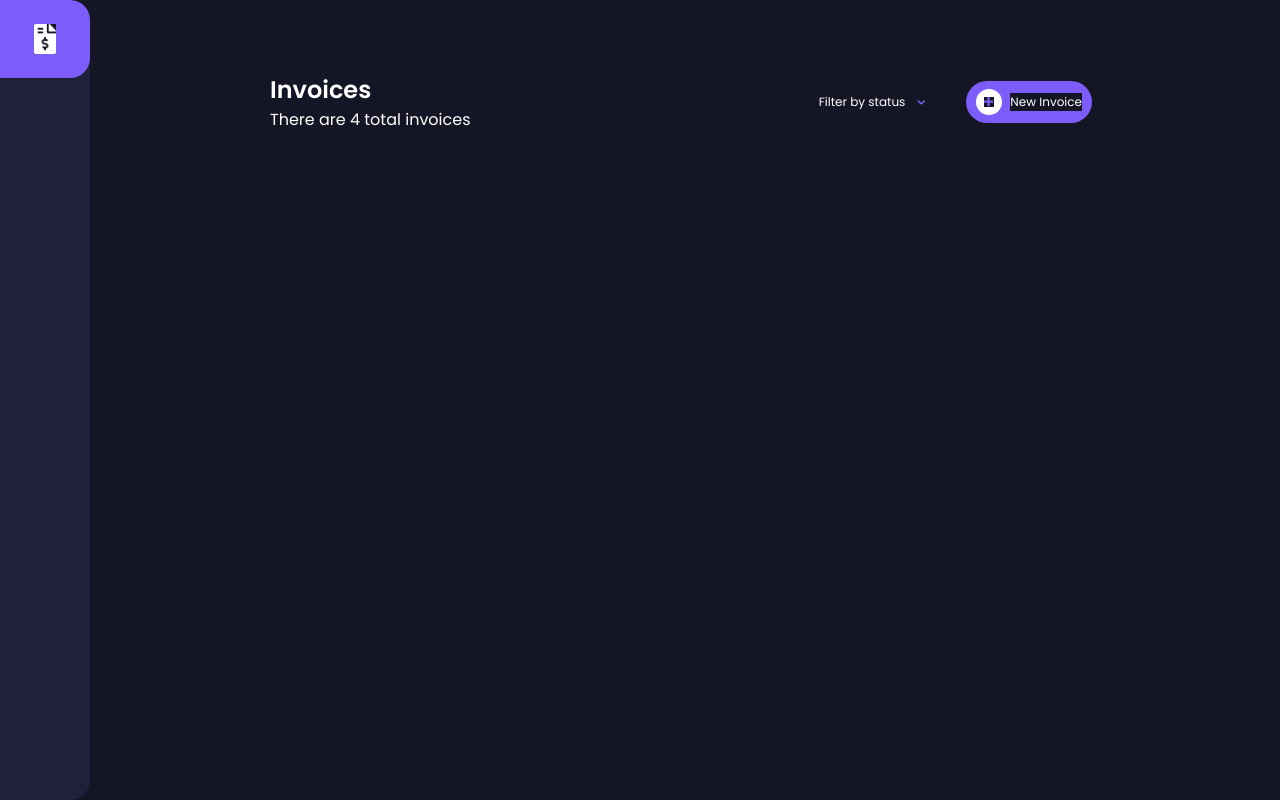
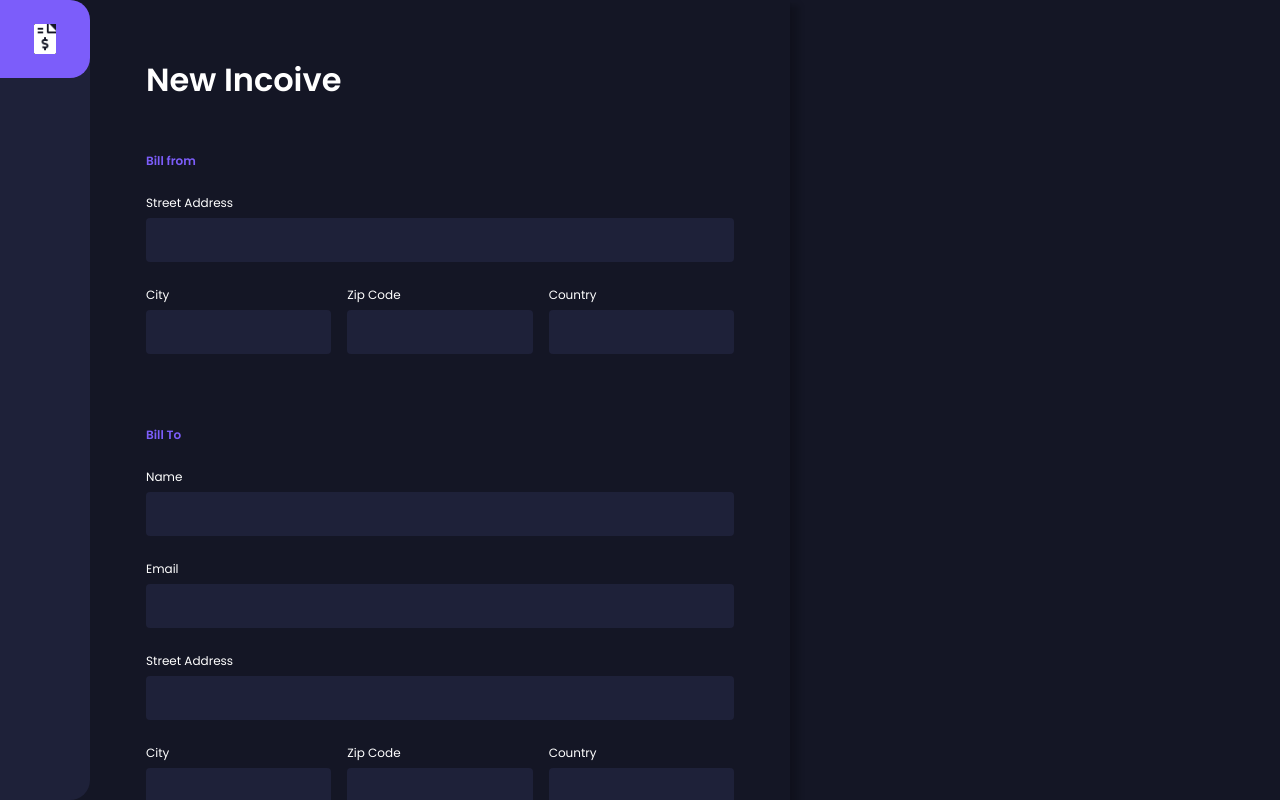
Before and after one commit to bohdanmoroziuk/invoice-app, a Vue app: page / in a window 1280 px wide. Both pictures are taken after a click on the element "New Invoice". Built offline with nearby package versions, Linux system fonts and the light colour scheme.

Commit message:
feat: add invoice modal

```diff
--- a/src/App.vue
+++ b/src/App.vue
@@ -4,12 +4,16 @@
     <navigation />
     <div class="content flex flex-column">
       <router-view />
+      <invoice-modal v-if="modal" />
     </div>
   </div>
 </template>
 
 <script>
+import { mapState } from 'vuex';
+
 import Navigation from '@/components/Navigation.vue';
+import InvoiceModal from '@/components/InvoiceModal.vue';
 import MobileMessage from '@/components/MobileMessage.vue';
 
 export default {
@@ -18,6 +22,9 @@ export default {
     return {
       mobile: false,
     };
+  },
+  computed: {
+    ...mapState('invoices', ['modal']),
   },
   methods: {
     checkScreen() {
@@ -34,6 +41,7 @@ export default {
   },
   components: {
     Navigation,
+    InvoiceModal,
     MobileMessage,
   },
 };
--- /dev/null
+++ b/src/components/InvoiceModal.vue
@@ -0,0 +1,374 @@
+<template>
+  <div
+    class="invoice-wrap flex flex-column"
+    ref="invoiceWrap"
+    @click="check"
+  >
+    <form
+      class="invoice-content"
+      @submit.prevent="submit"
+    >
+      <h1>New Incoive</h1>
+
+      <!-- Bill From -->
+
+      <div class="bill-from flex flex-column">
+        <h4>Bill from</h4>
+
+        <div class="input flex flex-column">
+          <label for="billerStreetAddress">Street Address</label>
+          <input type="text" id="billerStreetAddress" v-model.trim="billerStreetAddress">
+        </div>
+
+        <div class="location-details flex">
+          <div class="input flex flex-column">
+            <label for="billerCity">City</label>
+            <input type="text" id="billerCity" v-model.trim="billerCity">
+          </div>
+
+          <div class="input flex flex-column">
+            <label for="billerZipCode">Zip Code</label>
+            <input type="text" id="billerZipCode" v-model.trim="billerZipCode">
+          </div>
+
+          <div class="input flex flex-column">
+            <label for="billerCountry">Country</label>
+            <input type="text" id="billerCountry" v-model.trim="billerCountry">
+          </div>
+        </div>
+      </div>
+
+      <!-- Bill To -->
+
+      <div class="bill-to flex flex-column">
+        <h4>Bill To</h4>
+
+        <div class="input flex flex-column">
+          <label for="clientName">Name</label>
+          <input type="text" id="clientName" v-model.trim="clientName">
+        </div>
+
+        <div class="input flex flex-column">
+          <label for="clientEmail">Email</label>
+          <input type="email" id="clientEmail" v-model.trim="clientEmail">
+        </div>
+
+        <div class="input flex flex-column">
+          <label for="clientStreetAddress">Street Address</label>
+          <input type="text" id="clientStreetAddress" v-model.trim="clientStreetAddress">
+        </div>
+
+        <div class="location-details flex">
+          <div class="input flex flex-column">
+            <label for="clientCity">City</label>
+            <input type="text" id="clientCity" v-model.trim="clientCity">
+          </div>
+
+          <div class="input flex flex-column">
+            <label for="clientZipCode">Zip Code</label>
+            <input type="text" id="clientZipCode" v-model.trim="clientZipCode">
+          </div>
+
+          <div class="input flex flex-column">
+            <label for="clientCountry">Country</label>
+            <input type="text" id="clientCountry" v-model.trim="clientCountry">
+          </div>
+        </div>
+      </div>
+
+      <!-- Invoice Work Details -->
+
+      <div class="invoice-work flex flex-column">
+        <h4>Invoice Work</h4>
+
+        <div class="payment flex">
+          <div class="input flex flex-column">
+            <label for="invoiceDate">Invoice Date</label>
+            <input type="text" id="invoiceDate" v-model.trim="invoiceDate" disabled>
+          </div>
+          <div class="input flex flex-column">
+            <label for="paymentDueDate">Payment Due</label>
+            <input type="text" id="paymentDueDate" v-model.trim="paymentDueDate" disabled>
+          </div>
+        </div>
+
+        <div class="input flex flex-column">
+          <label for="paymentTerms">Payment Terms</label>
+          <select id="paymentTerms" v-model="paymentTerms">
+            <option value="30">Net 30 Days</option>
+            <option value="60">Net 60 Days</option>
+          </select>
+        </div>
+        <div class="input flex flex-column">
+          <label for="productDescription">Product Description</label>
+          <input type="text" id="productDescription" v-model.trim="productDescription">
+        </div>
+
+        <div class="work-items">
+          <h3>Item List</h3>
+
+          <table class="item-list">
+            <tr class="table-heading flex">
+              <th class="item-name">Name</th>
+              <th class="qty">Qty</th>
+              <th class="price">Price</th>
+              <th class="total">Total</th>
+            </tr>
+            <tr
+              class="table-items flex"
+              v-for="item of invoiceItemList"
+              :key="item.id"
+            >
+              <td class="item-name">
+                <input type="text" v-model.trim="item.name">
+              </td>
+              <td class="qty">
+                <input type="text" v-model.trim="item.qty">
+              </td>
+              <td class="price">
+                <input type="text" v-model.trim="item.price">
+              </td>
+              <td class="total flex">
+                ${{ item.total = item.qty * item.price }}
+              </td>
+              <img
+                src="@/assets/images/icon-delete.svg"
+                alt=""
+                @click="deleteInvoiceItem(item.id)"
+              >
+            </tr>
+          </table>
+
+          <div class="flex button" @click="addNewInvoiceItem">
+            <img src="@/assets/images/icon-plus.svg" alt="">
+            Add New Item
+          </div>
+        </div>
+      </div>
+
+      <!-- Save/Exit -->
+      <div class="save flex">
+        <div class="left">
+          <button class="bg-red" @click="closeModal">Cancel</button>
+        </div>
+        <div class="right">
+          <button class="bg-dark-purple" @click="saveDraft">Save Draft</button>
+          <button class="bg-purple" @click="publishInvoice">Create Invoice</button>
+        </div>
+      </div>
+    </form>
+  </div>
+</template>
+
+<script>
+import { mapMutations } from 'vuex';
+
+export default {
+  name: 'InvoiceModal',
+  data() {
+    return {
+      dateOptions: {
+        year: 'numeric',
+        month: 'short',
+        day: 'numeric',
+      },
+      docId: null,
+      loading: null,
+      billerStreetAddress: null,
+      billerCity: null,
+      billerZipCode: null,
+      billerCountry: null,
+      clientName: null,
+      clientEmail: null,
+      clientStreetAddress: null,
+      clientCity: null,
+      clientZipCode: null,
+      clientCountry: null,
+      invoiceDateUnix: null,
+      invoiceDate: null,
+      paymentTerms: null,
+      paymentDueDateUnix: null,
+      paymentDueDate: null,
+      productDescription: null,
+      invoicePending: null,
+      invoiceDraft: null,
+      invoiceItemList: [],
+      invoiceTotal: 0,
+    };
+  },
+  methods: {
+    ...mapMutations('invoices', ['closeModal']),
+  },
+};
+</script>
+
+<style lang="scss" scoped>
+.invoice-wrap {
+  position: fixed;
+  top: 0;
+  left: 0;
+  width: 100%;
+  height: 100vh;
+  overflow: scroll;
+
+  &::-webkit-scrollbar {
+    display: none;
+  }
+
+  @media (min-width: 900px) {
+    left: 90px;
+  }
+
+  .invoice-content {
+    position: relative;
+    padding: 56px;
+    max-width: 700px;
+    width: 100%;
+    background-color: #141625;
+    color: #fff;
+    box-shadow: 10px 4px 6px -1px rgba(0, 0, 0, 0.2), 0 2px 4px -1px rgba(0, 0, 0, 0.06);
+
+    h1 {
+      margin-bottom: 48px;
+      color: #fff;
+    }
+
+    h3 {
+      margin-bottom: 16px;
+      font-size: 18px;
+      color: #777f98;
+    }
+
+    h4 {
+      color: #7c5dfa;
+      font-size: 12px;
+      margin-bottom: 24px;
+    }
+
+    // Bill To / Bill From
+    .bill-to,
+    .bill-from {
+      margin-bottom: 48px;
+
+      .location-details {
+        gap: 16px;
+
+        div {
+          flex: 1;
+        }
+      }
+    }
+
+    // Invoice Work
+    .invoice-work {
+
+      .payment {
+        gap: 24px;
+
+        div {
+          flex: 1;
+        }
+      }
+
+      .work-items {
+
+        .item-list {
+          width: 100%;
+          // Item Table Styling
+
+          .table-heading,
+          .table-items {
+            gap: 16px;
+            font-size: 12px;
+
+            .item-name {
+              flex-basis: 50%;
+            }
+
+            .qty {
+              flex-basis: 10%;
+            }
+
+            .price {
+              flex-basis: 20%;
+            }
+
+            .total {
+              flex-basis: 20%;
+              align-self: center;
+            }
+          }
+
+          .table-heading {
+            margin-bottom: 16px;
+
+            th {
+              text-align: left;
+            }
+          }
+
+          .table-items {
+            position: relative;
+            margin-bottom: 24px;
+
+            img {
+              position: absolute;
+              top: 15px;
+              right: 0;
+              width: 12px;
+              height: 16px;
+            }
+          }
+        }
+
+        .button {
+          color: #fff;
+          background-color: #252945;
+          align-items: center;
+          justify-content: center;
+          width: 100%;
+
+          img {
+            margin-right: 4px;
+          }
+        }
+      }
+    }
+
+    .save {
+      margin-top: 60px;
+
+      div {
+        flex: 1;
+      }
+
+      .right {
+        justify-content: flex-end;
+      }
+    }
+  }
+
+  .input {
+    margin-bottom: 24px;
+  }
+
+  label {
+    font-size: 12px;
+    margin-bottom: 6px;
+  }
+
+  input,
+  select {
+    width: 100%;
+    background-color: #1e2139;
+    color: #fff;
+    border-radius: 4px;
+    padding: 12px 4px;
+    border: none;
+
+    &:focus {
+      outline: none;
+    }
+  }
+}
+</style>
--- a/src/views/Home.vue
+++ b/src/views/Home.vue
@@ -16,7 +16,7 @@
             <li>Clear Filter</li>
           </ul>
         </div>
-        <div class="button flex">
+        <div class="button flex" @click="openModal">
           <div class="inner-button flex">
             <img src="@/assets/images/icon-plus.svg" alt="">
           </div>
@@ -28,6 +28,8 @@
 </template>
 
 <script>
+import { mapMutations } from 'vuex';
+
 export default {
   name: 'Home',
   data() {
@@ -36,6 +38,8 @@ export default {
     };
   },
   methods: {
+    ...mapMutations('invoices', ['openModal']),
+
     toggleMenu() {
       this.menu = !this.menu;
     },
```
